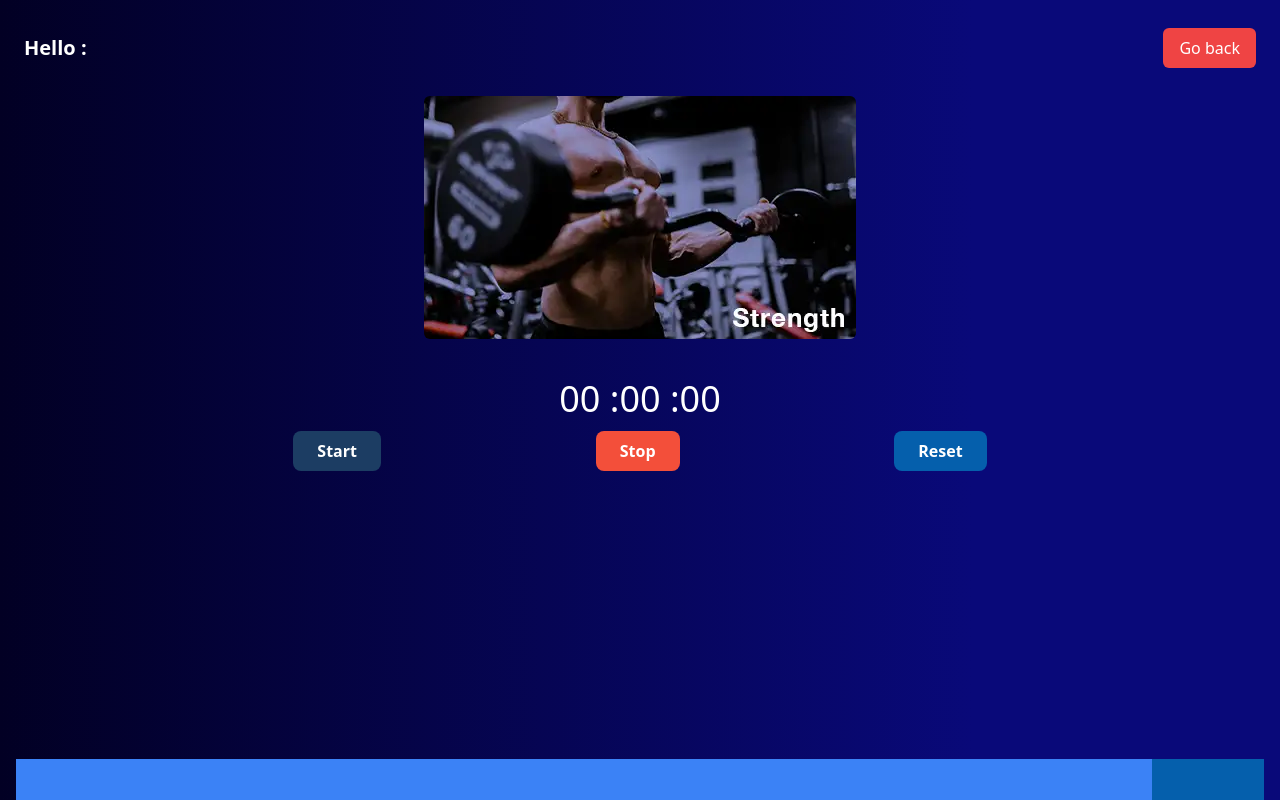
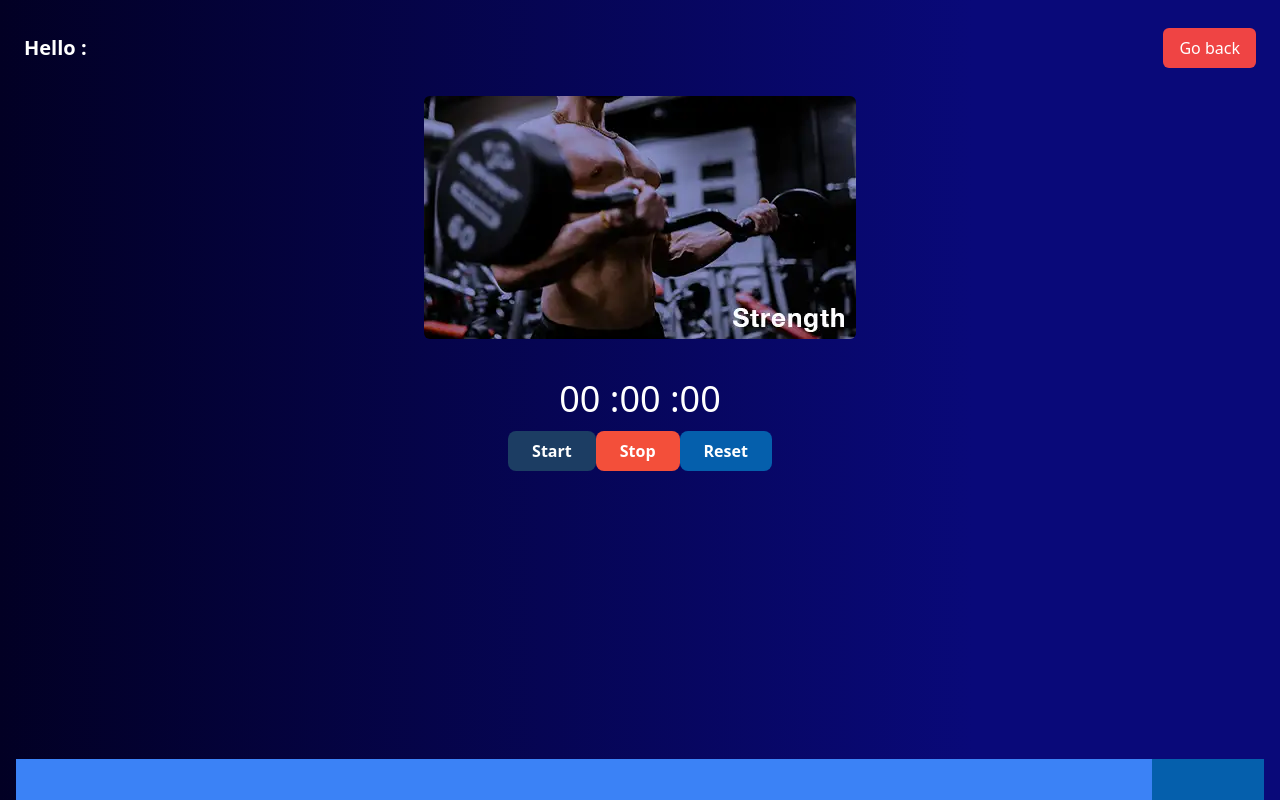
Before and after one commit to Carmelo85S/gain-track, a React (Vite) app: page /gain-track/strength in a window 1280 px wide. Shown: the top 800 px of the page. Built offline with nearby package versions, Linux system fonts and the light colour scheme.

Commit message:
change in watch style

```diff
--- a/src/components/watch.tsx/Watch.tsx
+++ b/src/components/watch.tsx/Watch.tsx
@@ -47,13 +47,13 @@ const Watch = () => {
     };
 
     return (
-        <div className="w-5/6 flex justify-between items-center flex-col m-10">
+        <div className="w-5/6 flex justify-between items-center flex-col my-10">
             <div className="w-5/6">
                 <p className="text-4xl mb-3 text-center text-white">{
                 formatTime(elapsedTime)}
                 </p>
             </div>
-            <div className="w-4/6 mx-2 flex justify-between ">
+            <div className="mx-2 flex items-center justify-between ">
             <button
                 className="px-6 py-2 bg-primary-100 text-white font-semibold rounded-lg hover:bg-primary-200 transition-all duration-300"
                 onClick={start}
```
